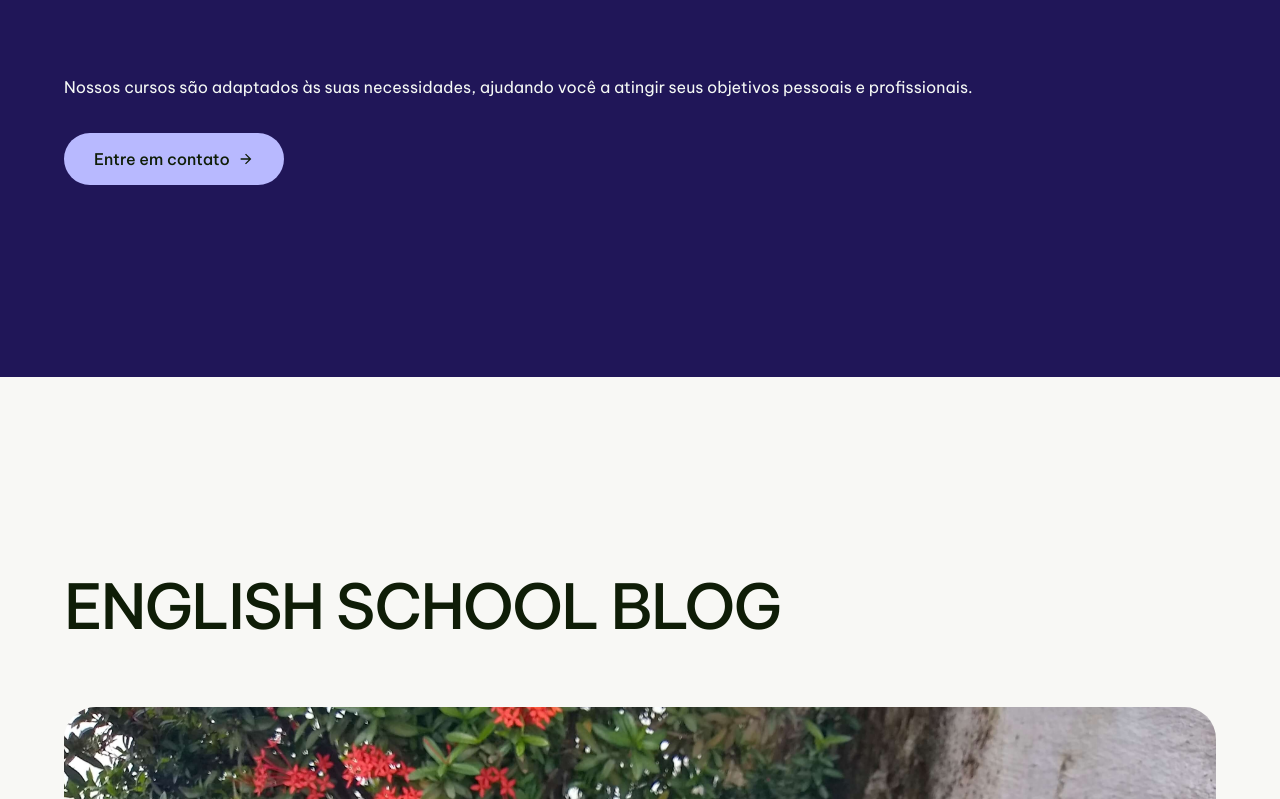
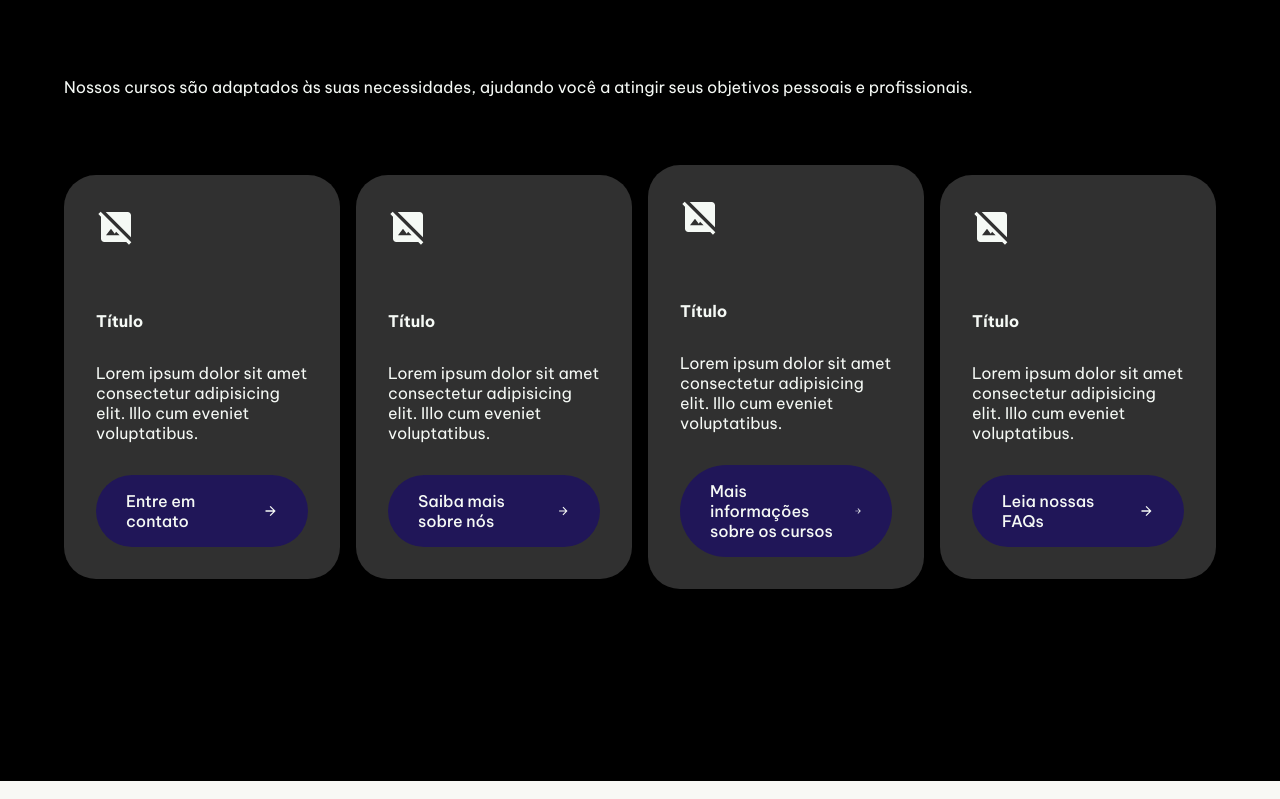
Before and after one commit to SnayderRodrigues/react-study, a React (Vite) app: page / in a window 1280 px wide. Shown: the part 7081-7880 px from the top of the page. Built offline with nearby package versions, Linux system fonts and the light colour scheme.

Commit message:
update: cta section styles, added cards

```diff
--- a/src/pages/home/Cta.jsx
+++ b/src/pages/home/Cta.jsx
@@ -1,6 +1,7 @@
-import React from 'react'
+import React from "react";
 import { Link } from "react-router-dom";
 import { IoMdArrowForward } from "react-icons/io";
+import { MdHideImage } from "react-icons/md";
 
 const Cta = () => {
   return (
@@ -13,15 +14,59 @@ const Cta = () => {
             atingir seus objetivos pessoais e profissionais.
           </p>
         </div>
-        <div className="cta__button-wrapper">
-          <Link to="contact" className="button cta__button link">
-            Entre em contato
-            <IoMdArrowForward />
-          </Link>
+        <div className="cta__card-wrapper">
+          <div className="cta__card">
+            <MdHideImage />
+            <span>Título</span>
+            <span>
+              Lorem ipsum dolor sit amet consectetur adipisicing elit. Illo cum
+              eveniet voluptatibus.
+            </span>
+            <Link to="contact" className="button cta__button link">
+              Entre em contato
+              <IoMdArrowForward />
+            </Link>
+          </div>
+          <div className="cta__card">
+            <MdHideImage />
+            <span>Título</span>
+            <span>
+              Lorem ipsum dolor sit amet consectetur adipisicing elit. Illo cum
+              eveniet voluptatibus.
+            </span>
+            <Link to="contact" className="button cta__button link">
+              Saiba mais sobre nós
+              <IoMdArrowForward />
+            </Link>
+          </div>
+          <div className="cta__card">
+            <MdHideImage />
+            <span>Título</span>
+            <span>
+              Lorem ipsum dolor sit amet consectetur adipisicing elit. Illo cum
+              eveniet voluptatibus.
+            </span>
+            <Link to="contact" className="button cta__button link">
+              Mais informações sobre os cursos
+              <IoMdArrowForward />
+            </Link>
+          </div>
+          <div className="cta__card">
+            <MdHideImage />
+            <span>Título</span>
+            <span>
+              Lorem ipsum dolor sit amet consectetur adipisicing elit. Illo cum
+              eveniet voluptatibus.
+            </span>
+            <Link to="contact" className="button cta__button link">
+              Leia nossas FAQs
+              <IoMdArrowForward />
+            </Link>
+          </div>
         </div>
       </div>
     </section>
   );
-}
+};
 
-export default Cta
+export default Cta;
--- a/src/styles/pages/home/_cta.scss
+++ b/src/styles/pages/home/_cta.scss
@@ -1,13 +1,37 @@
 .cta {
-    color: var(--text-color-2);
-    background-color: var(--dark-blue);
-    padding: 12rem 0;
+  color: var(--text-color-2);
+  background-color: var(--black);
+  padding: 12rem 0;
 
-    &__headline {
+  &__headline {
+    margin-bottom: 4rem;
+  }
+  &__card-wrapper {
+    display: flex;
+    align-items: center;
+    justify-content: flex-start;
+    gap: 1rem;
+  }
+  &__card {
+    flex: 1;
+    display: flex;
+    flex-direction: column;
+    gap: 2rem;
+    background-color: var(--black-shade);
+    padding: 2rem;
+    border-radius: 2rem;
+
+    & > svg {
+        width: 2.5rem;
+        height: 2.5rem;
         margin-bottom: 2rem;
     }
-    &__button {
-        color: var(--text-color);
-        background-color: var(--light-blue);
+    span:nth-of-type(1) {
+        font-weight: 700;
     }
+  }
+//   &__button {
+//     color: var(--text-color);
+//     background-color: var(--light-blue);
+//   }
 }
```
